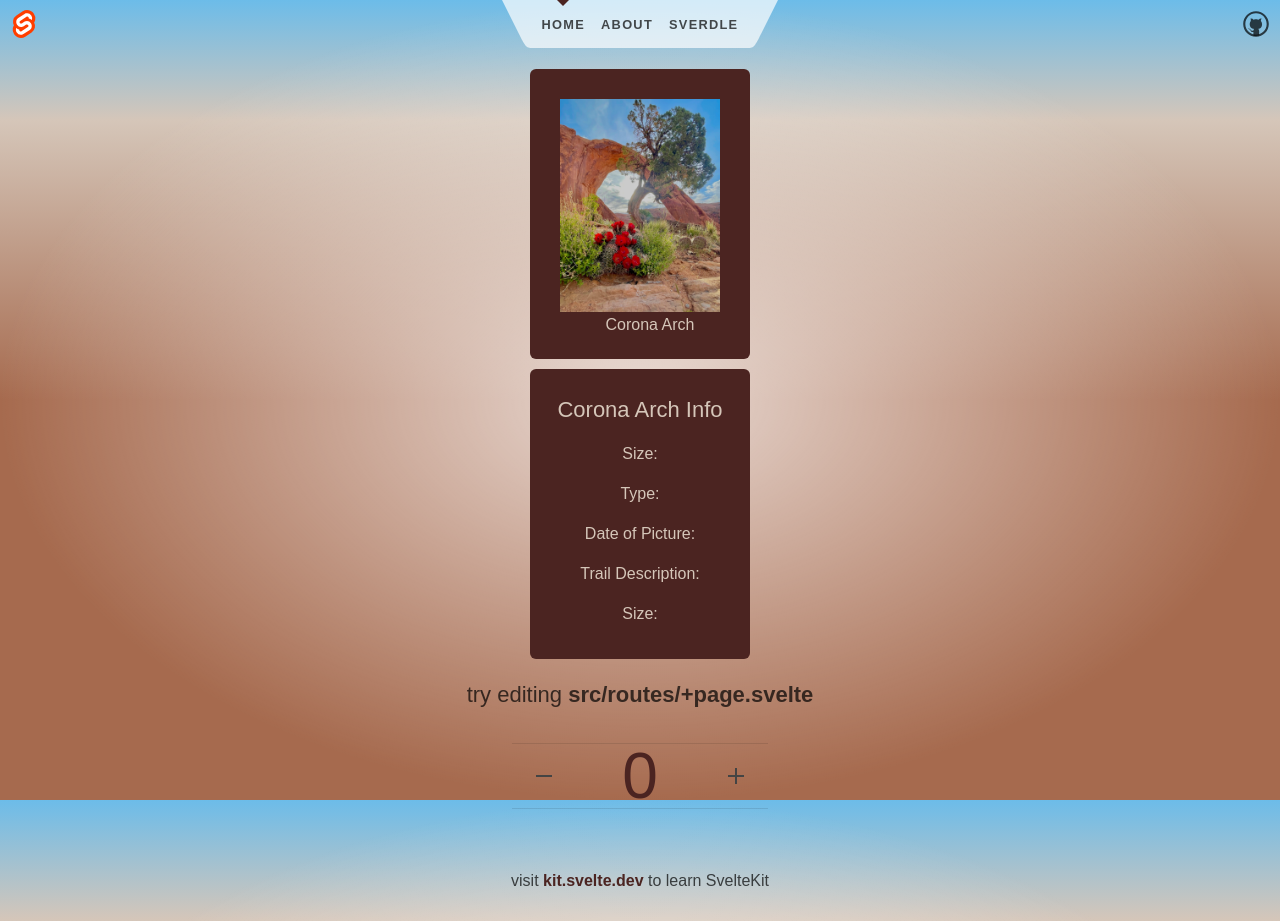
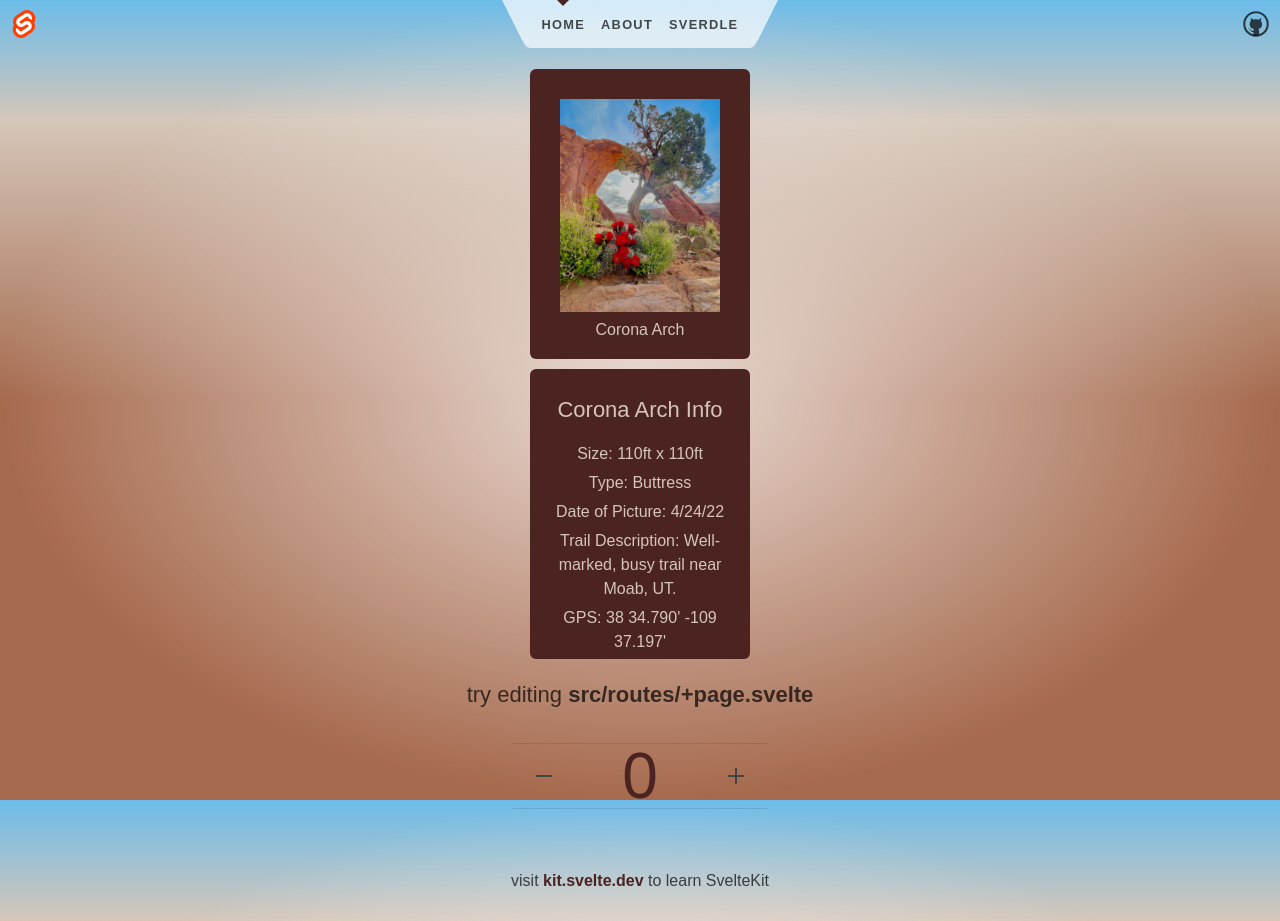
Before and after one commit to Sheilabob/bobbiesarches, a SvelteKit app: page / in a window 1280 px wide. Built offline with nearby package versions, Linux system fonts and the light colour scheme.

Commit message:
added card info

```diff
--- a/src/routes/+page.svelte
+++ b/src/routes/+page.svelte
@@ -20,11 +20,11 @@
   </div>
   <div class="card">
     <h2>Corona Arch Info</h2>
-    <p>Size:</p>
-    <p>Type:</p>
-    <p>Date of Picture:</p>
-    <p>Trail Description:</p>
-    <p>Size:</p>
+    <p>Size: 110ft x 110ft</p>
+    <p>Type: Buttress</p>
+    <p>Date of Picture: 4/24/22</p>
+    <p>Trail Description: Well-marked, busy trail near Moab, UT.</p>
+    <p>GPS: 38 34.790' -109 37.197'</p>
   </div>
 
   <h2>
@@ -56,7 +56,7 @@
   }
 
   .piclabel {
-    padding-left: 20px;
+    margin: 5px auto;
   }
 
   .card {
@@ -69,7 +69,12 @@
     text-align: center;
     margin: 5px;
   }
+
   h2 {
     font-size: 22px;
   }
+
+  p {
+    margin: 5px 0px;
+  }
 </style>
```
